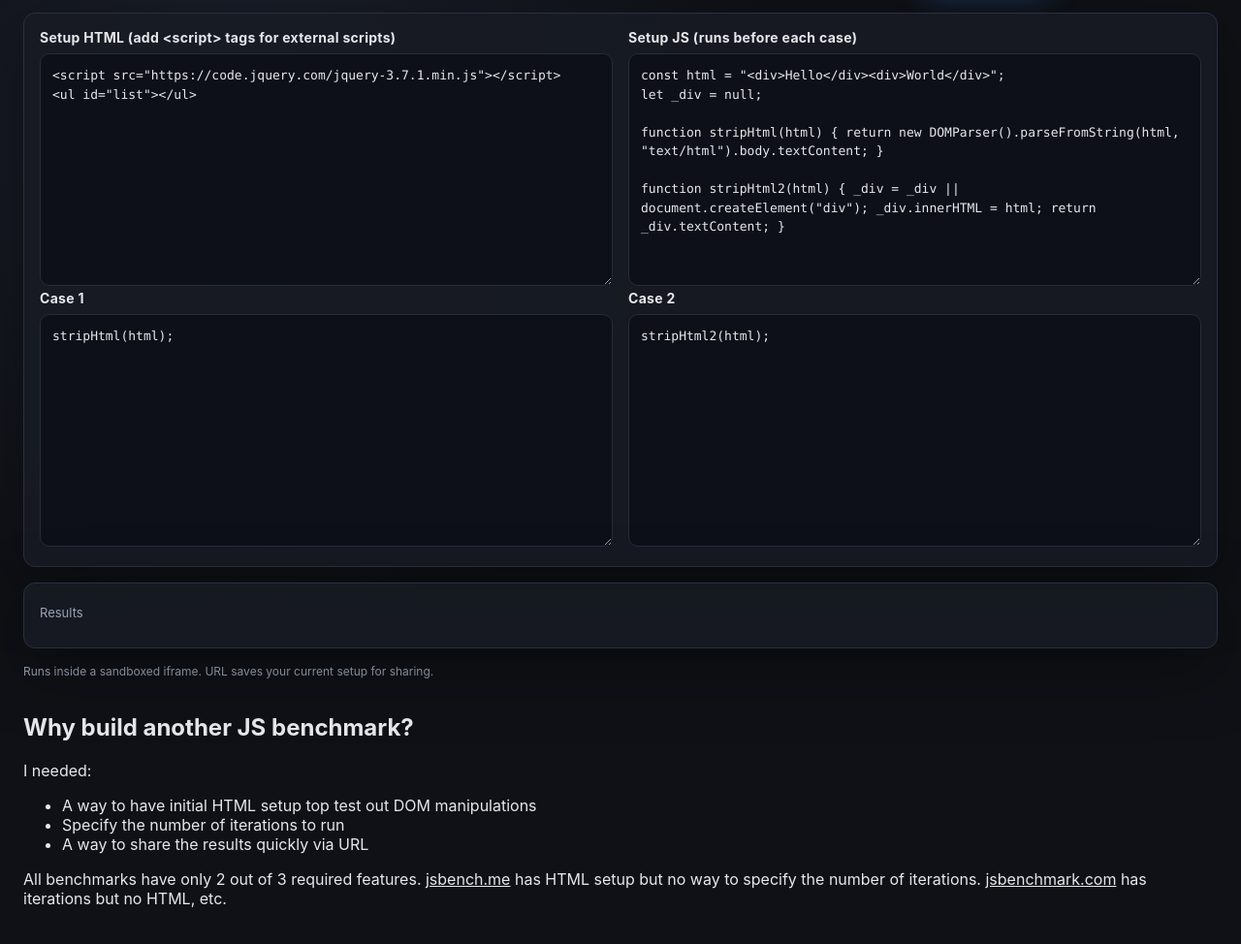
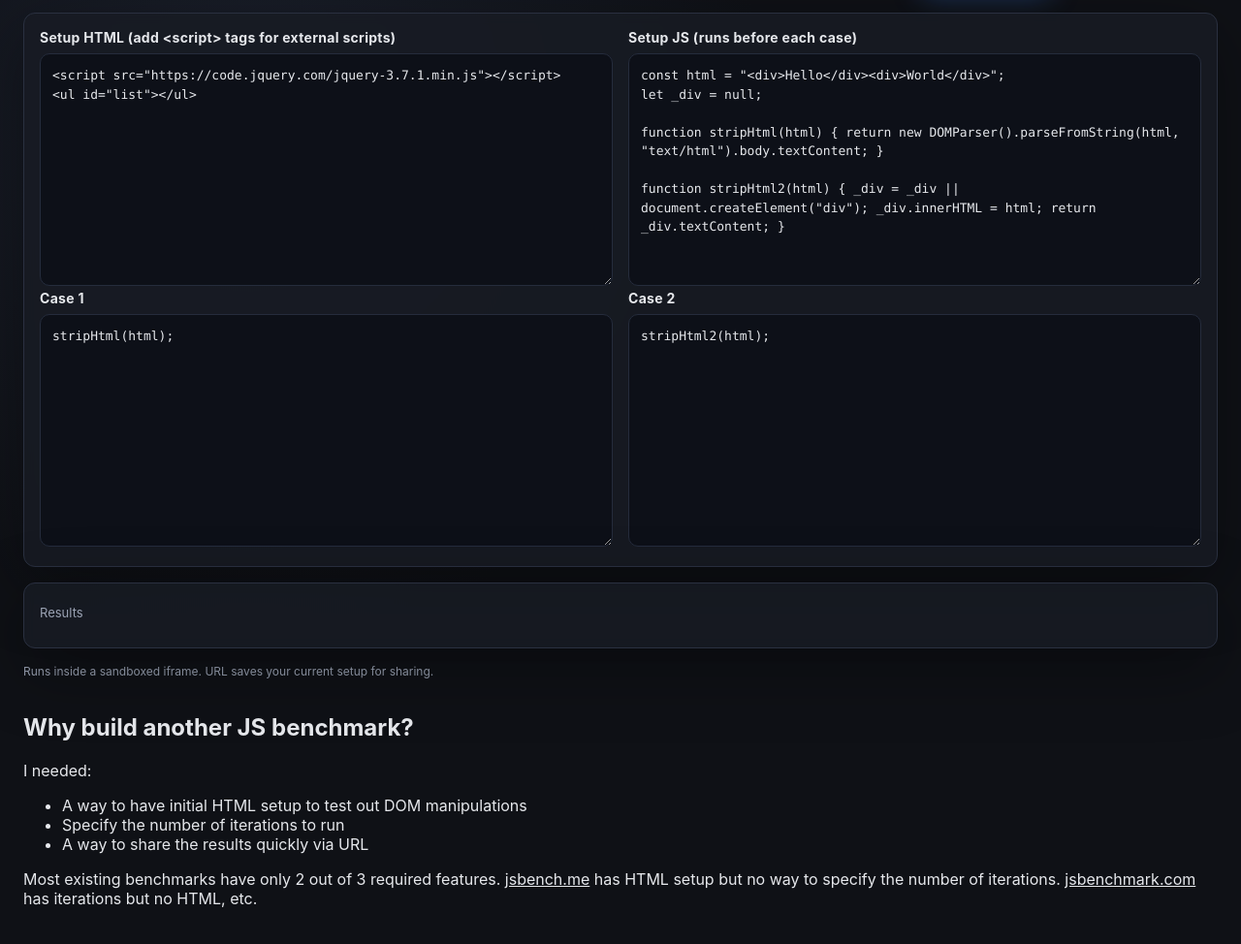
Before and after one commit to jitbit/jitbit.github.io, a plain HTML site: page jsbenchmark/index.html in a window 1280 px wide. Shown: the part 88-1062 px from the top of the page at 97% size. Drawn offline with Linux system fonts and the light colour scheme.

Commit message:
tiny copy fix

```diff
--- a/jsbenchmark/index.html
+++ b/jsbenchmark/index.html
@@ -256,11 +256,11 @@
     <h2>Why build another JS benchmark?</h2>
     <p>I needed:</p>
     <ul>
-      <li>A way to have initial HTML setup top test out DOM manipulations</li>
+      <li>A way to have initial HTML setup to test out DOM manipulations</li>
       <li>Specify the number of iterations to run</li>
       <li>A way to share the results quickly via URL</li>
     </ul>
-    <p>All benchmarks have only 2 out of 3 required features. <u>jsbench.me</u> has HTML setup but no way to specify the number of iterations. <u>jsbenchmark.com</u> has iterations but no HTML, etc.</p>
+    <p>Most existing benchmarks have only 2 out of 3 required features. <u>jsbench.me</u> has HTML setup but no way to specify the number of iterations. <u>jsbenchmark.com</u> has iterations but no HTML, etc.</p>
   </div>
 
   <iframe id="sandbox" sandbox="allow-scripts allow-same-origin" style="display:none;"></iframe>
```
Also changed, not shown: index.html (+4 -1 lines), README.md (added).
